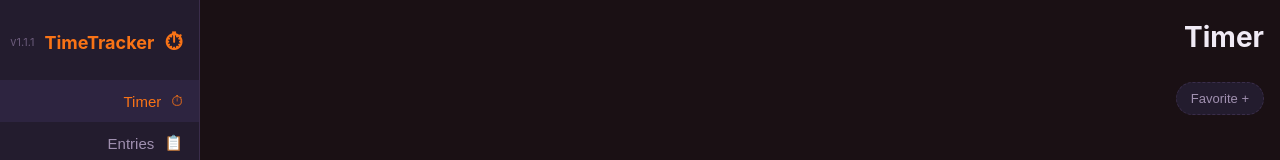
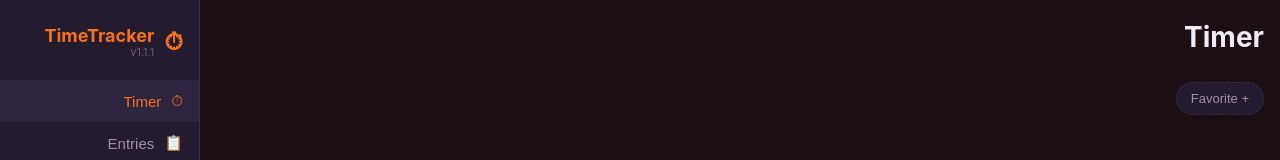
Before and after one commit to eyalBarMaimon/timetracker, a plain HTML site: page index.html in a window 1280 px wide. Shown: the top 160 px of the page. Drawn offline with nearby package versions, Linux system fonts and the light colour scheme; no server answers; a script that the page names is missing.

Commit message:
v1.1.1: Show version on separate line below app name in sidebar
Co-Authored-By: Claude Sonnet 4.6 <noreply@anthropic.com>

```diff
--- a/index.html
+++ b/index.html
@@ -19,8 +19,10 @@
 <nav id="sidebar">
   <div class="sidebar-brand">
     <span class="brand-icon">⏱</span>
-    <span class="brand-name">TimeTracker</span>
-    <span class="app-version-label brand-version"></span>
+    <div class="brand-text">
+      <span class="brand-name">TimeTracker</span>
+      <span class="app-version-label brand-version"></span>
+    </div>
   </div>
   <ul class="sidebar-nav">
     <li><button class="nav-btn active" data-tab="timer">⏱ <span>Timer</span></button></li>
--- a/style.css
+++ b/style.css
@@ -79,7 +79,8 @@ html, body {
   color: var(--accent);
 }
 .brand-icon { font-size: 24px; }
-.brand-version { font-size: 11px; font-weight: 400; color: var(--text3); margin-left: -4px; }
+.brand-text { display: flex; flex-direction: column; line-height: 1.2; }
+.brand-version { font-size: 11px; font-weight: 400; color: var(--text3); }
 .sidebar-nav { list-style: none; flex: 1; }
 .sidebar-nav li { width: 100%; }
 .sidebar-nav .nav-btn {
```
